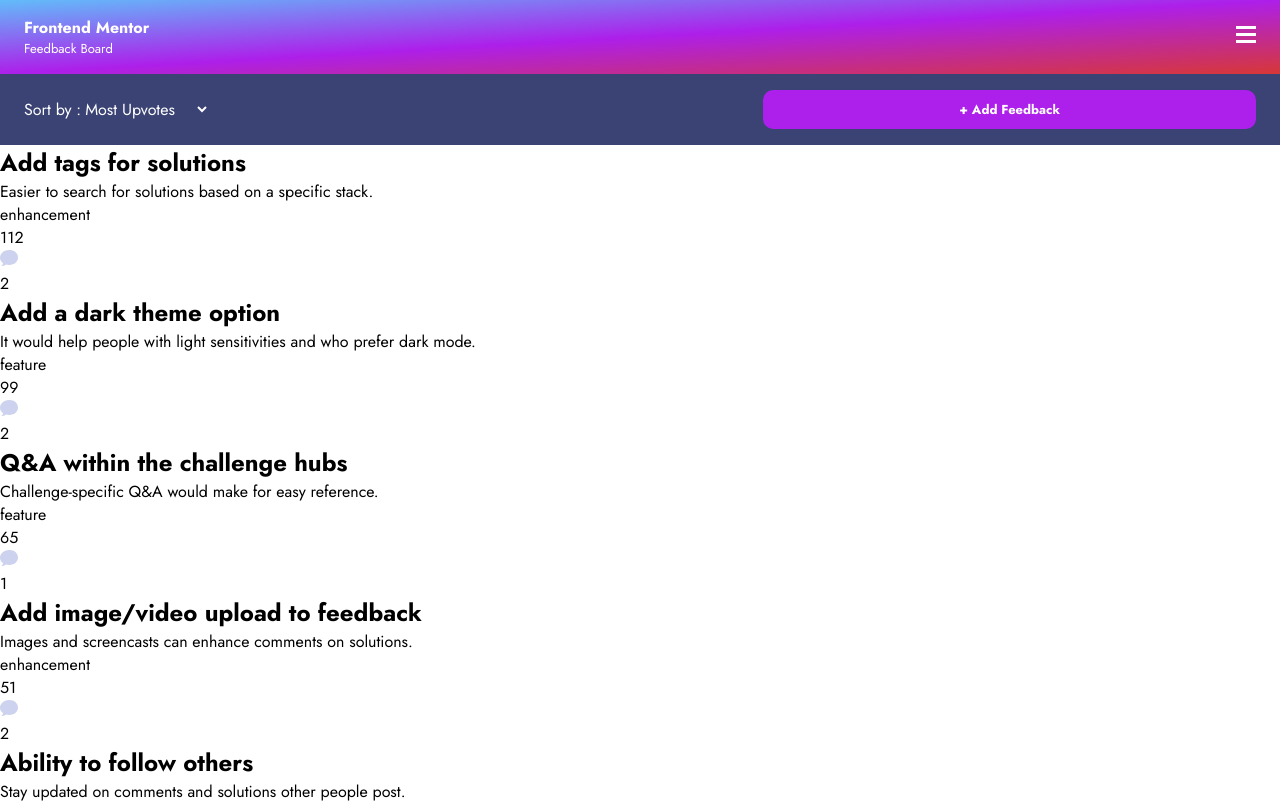
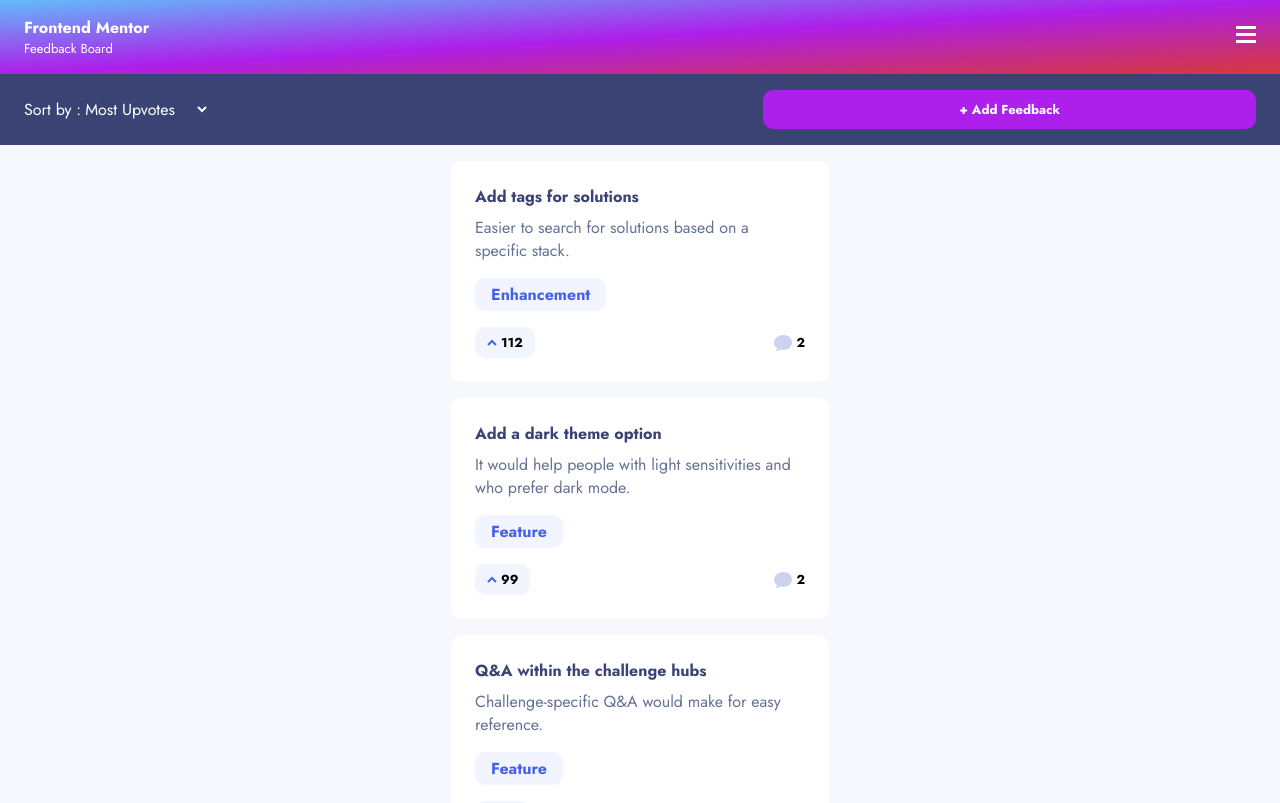
Before and after one commit to ErriGarcia/product-feedback-app, an Angular app: page /suggestions in a window 1280 px wide. Shown: the top 803 px of the page. Built offline with nearby package versions, Linux system fonts and the light colour scheme.

Commit message:
feat: add styles to card component

```diff
--- a/src/app/pages/suggestions-list/suggestions-list.component.scss
+++ b/src/app/pages/suggestions-list/suggestions-list.component.scss
@@ -0,0 +1,13 @@
+@import '../../../styles/base/settings';
+
+.main-background {
+    background-color: $gray-light;
+    padding: 1rem 1.5rem 4rem 1.5rem;
+
+    .suggestion-list {
+        display: flex;
+        flex-direction: column;
+        align-items: center;
+        row-gap: 16px;
+    }
+}
--- a/src/app/shared/components/card/card.component.html
+++ b/src/app/shared/components/card/card.component.html
@@ -1,18 +1,24 @@
-<div class="suggestion-list_element" (click)="selectSuggestion()">
+<div class="suggestion-card" (click)="selectSuggestion()">
     @if (suggestion) {
-        <h2>
+        <h2 class="suggestion-card_title">
             {{ suggestion.title }}
         </h2>
-        <p>
+        <p class="suggestion-card_description">
             {{ suggestion.description }}
         </p>
-        <p>
+        <button  class="suggestion-card_category">
             {{ suggestion.category }}
-        </p>
-        <div>
-            {{ suggestion.upvotes }}
+        </button>
+        <div class="suggestion-card_container">
+            <button class="suggestion-card_container_votes">
+                <svg width="10" height="7" xmlns="http://www.w3.org/2000/svg"><path d="M1 6l4-4 4 4" stroke="#4661E6" stroke-width="2" fill="none" fill-rule="evenodd"/>
+                </svg>
+                {{ suggestion.upvotes }}
+            </button>
+            <div class="suggestion-card_container_comments">
+                <img src="assets/shared/icon-comments.svg" alt="icon-comments">
+                <p> {{ suggestion?.comments?.length}} </p>
+            </div>
         </div>
-        <img src="assets/shared/icon-comments.svg" alt="icon-comments">
-        <p> {{ suggestion?.comments?.length}} </p>
     }
 </div>
--- a/src/app/shared/components/card/card.component.scss
+++ b/src/app/shared/components/card/card.component.scss
@@ -0,0 +1,56 @@
+@import '../../../../styles/base/settings';
+
+.suggestion-card {
+    border-radius: 10px;
+    background-color: $white;
+    font-size: 16px;
+    padding: 24px;
+    width: 330px;
+
+    &_title {
+        color: $gray-extra-dark;
+        font-size: 16px;
+    }
+
+    &_description {
+        margin-top: 8px;
+        color: $gray-dark;
+    }
+
+    &_category {
+        margin-top: 16px;
+        border-radius: 10px;
+        color: $blue;
+        background-color: $gray;
+        padding: 5px 16px;
+        font-weight: 700;
+
+        &:first-letter {
+            text-transform: uppercase;
+        }
+    }
+
+    &_container {
+        font-size: 13px;
+        margin-top: 16px;
+        display: flex;
+        justify-content: space-between;
+        align-items: center;
+        font-weight: 700;
+
+        &_votes {
+            display: flex;
+            align-items: center;
+            column-gap: 4px;
+            padding: 6px 12px;
+            background-color: #F2F4FE;
+            border-radius: 10px;
+        }
+
+        &_comments {
+            display: flex;
+            align-items: center;
+            column-gap: 4px;
+        }
+    }
+}
```
Also changed, not shown: tsconfig.json (line endings or trailing spaces).
